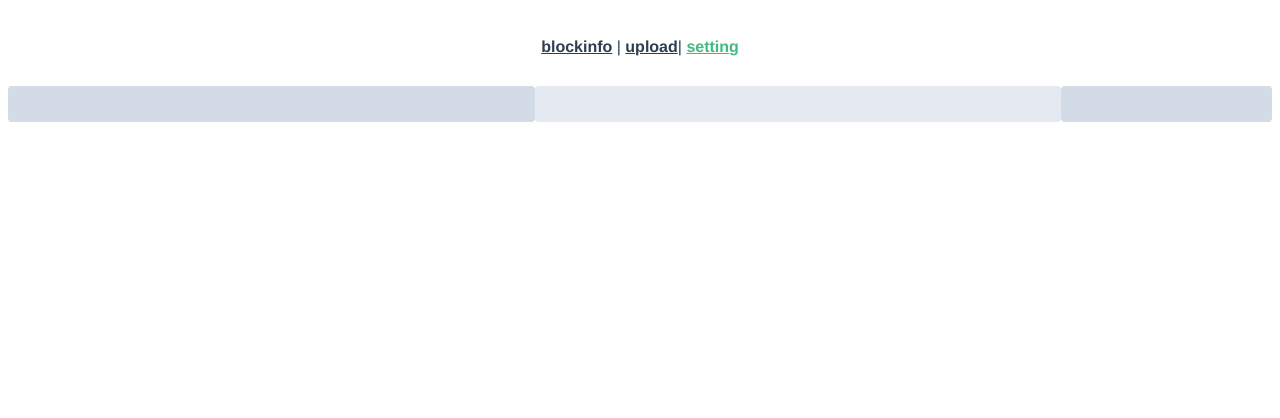
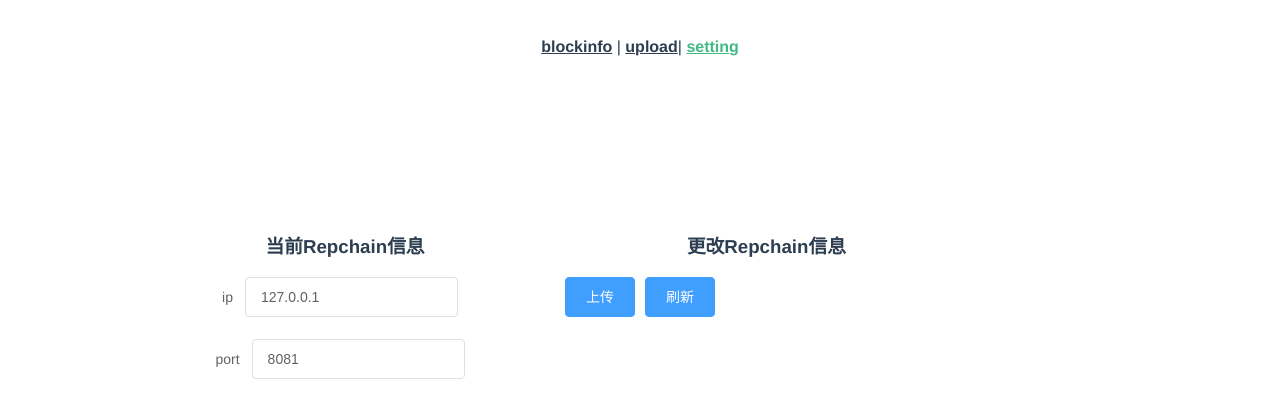
Before and after one commit to IcarusAegis/repchain_vue, a Vue app: page /#/setting in a window 1280 px wide. Shown: the top 418 px of the page. Built offline with nearby package versions, Linux system fonts and the light colour scheme; no server answers.

Commit message:
增加了setting页面

```diff
--- a/src/components/setting.vue
+++ b/src/components/setting.vue
@@ -1,31 +1,91 @@
 <template>
+  <div style="padding: 10%">
 <div>
   <el-row>
-    <el-col :span="10"><div class="grid-content bg-purple">
-
+    <el-col :span="10"><div >
+    <h3>当前Repchain信息</h3>
     </div></el-col>
 
-    <el-col :span="10"><div class="grid-content bg-purple-light">
-
+    <el-col :span="10"><div >
+    <h3>更改Repchain信息</h3>
     </div></el-col>
-    <el-col :span="4"><div class="grid-content bg-purple">
-
+    <el-col :span="4"><div >
     </div></el-col>
   </el-row>
 
 </div>
+  <div>
+    <el-row>
+      <el-col :span="10"><div >
+        {{this.current_repchain_info}}
+      </div></el-col>
+
+      <el-col :span="10"><div >
+        <div>
+
+          <el-form :inline="true" :model="repchin_info" class="demo-form-inline">
+            <el-form-item label="ip">
+              <el-input v-model="repchin_info.ip" placeholder="127.0.0.1"></el-input>
+            </el-form-item>
+            <el-form-item label="port">
+              <el-input v-model="repchin_info.port" placeholder="8081"></el-input>
+            </el-form-item>
+
+
+
+          </el-form>
+        </div>
+      </div></el-col>
+      <el-col :span="4"><div>
+        <el-button type="primary" @click="setting_submit">上传</el-button>
+        <el-button type="primary" @click="refresh">刷新</el-button>
+      </div></el-col>
+    </el-row>
+
+  </div>
+  </div>
 </template>
 
 <script>
+import axios from "axios";
+
 export default {
   name: "setting",
   data(){
     return{
+    current_repchain_info:'',
+      repchin_info:{
+      ip:"127.0.0.1",
+        port:"8081",
+
+      }
+
 
     }
 
   },
-  methods(){
+  created() {
+    this.get_setting_info();
+  },
+  methods:{
+    get_setting_info(){
+      axios.get('http://127.0.0.1:5000/setting').then((res)=>{
+      console.log(res.data);
+      this.current_repchain_info=res.data;
+
+      })
+    },
+    setting_submit(){
+      axios.post('http://127.0.0.1:5000/setting_submit',(this.repchin_info)).then((res)=>{
+      console.log(res);
+
+      })
+    },
+    refresh(){
+      location.reload();
+    }
+
+
 
   },
 
```
